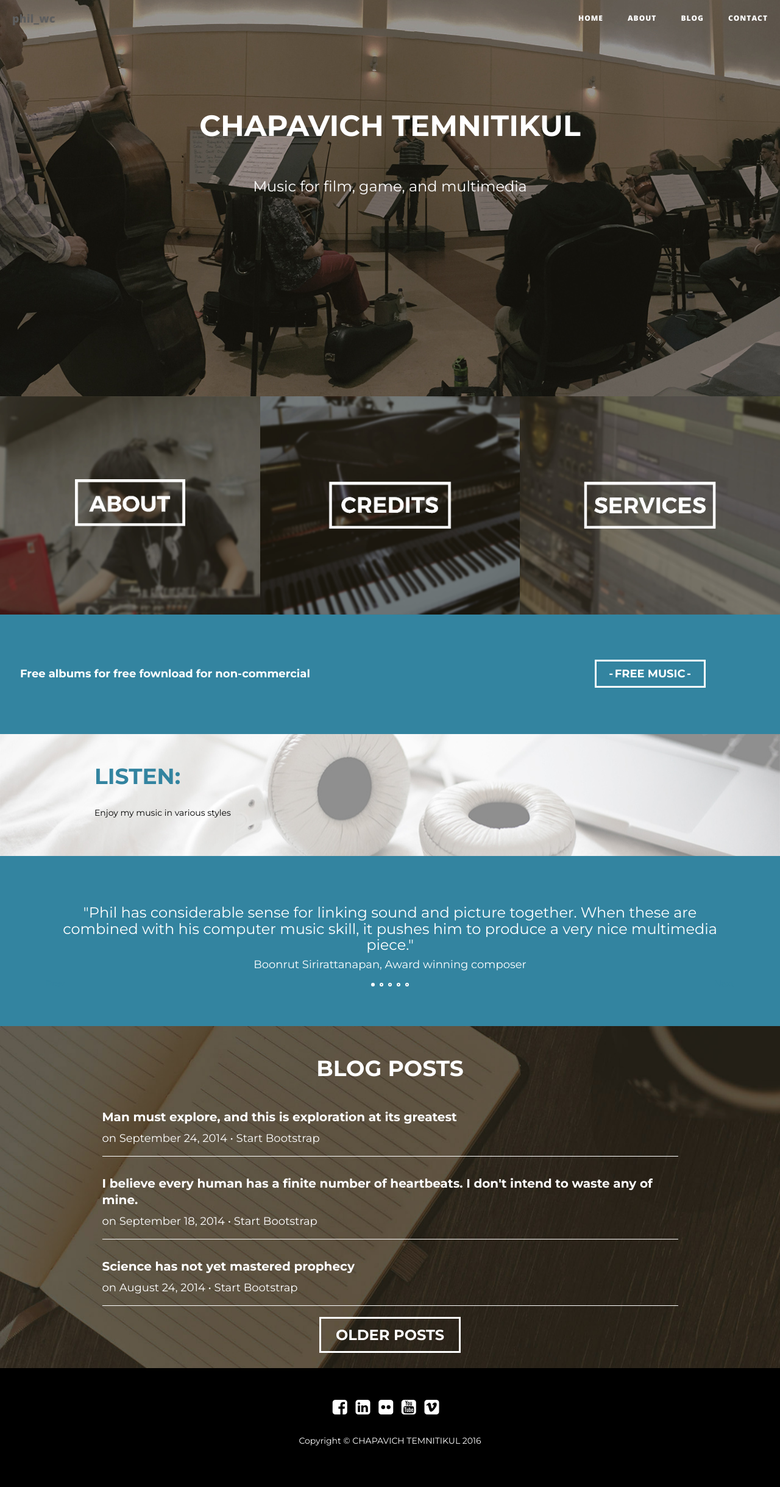
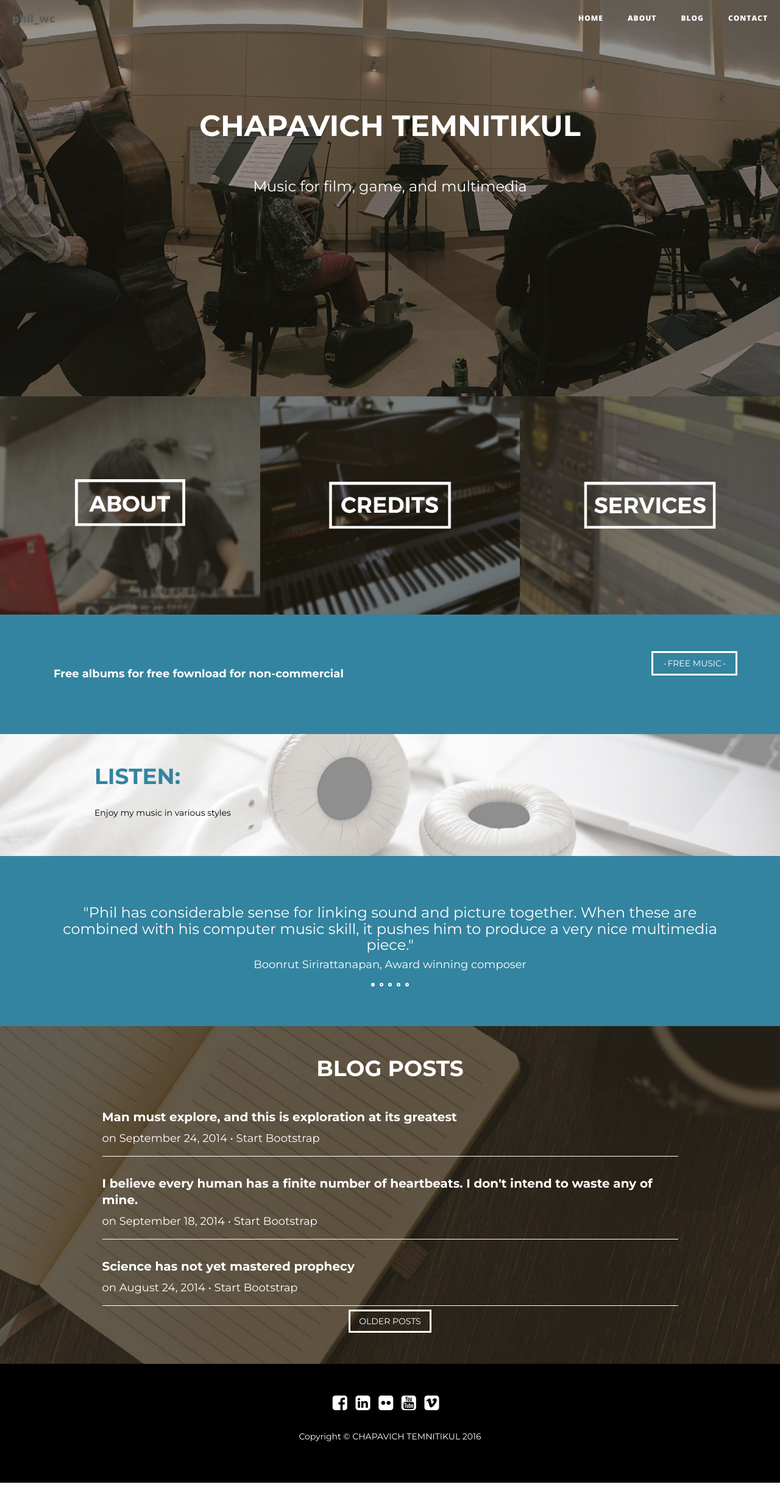
Before and after one commit to phil-wc/phil-wc.github.io, a Jekyll site: the page built from index.html, in a window 1280 px wide. Shown: the whole page at 61% size. Built offline with Jekyll 4.4.1, drawn with Linux system fonts in a browser that asks for light colours; nearby versions of some CDN libraries; the list of posts is cut into pages by our own code.

Commit message:
setup new buttons markup and layout, with hidden on different size

```diff
--- a/_includes/home/music.html
+++ b/_includes/home/music.html
@@ -1,10 +1,17 @@
-<div class="container-fluid">
-  <div class="row">
-    <div class="col-lg-8 col-md-8 col-sm-6 col-xs-12">
+<div class="container">
+  <div class="row hidden-lg hidden-md text-center">
+    <div class="col-lg-10 col-md-10 col-sm-6 col-xs-12">
       <h4 class="description">Free albums for free fownload for non-commercial</h4>
     </div>
-    <div class="col-lg-4 col-md-4 col-sm-6 col-xs-12">
-      <h4><a class="button-solid" href="{{ site.baseurl }}/albums">&thinsp;-&thinsp;FREE MUSIC&thinsp;-&thinsp;</a></h4>
+
+    <div class="col-lg-2 col-md-2 col-sm-6 col-xs-12">
+      <a class="button-solid" href="{{ site.baseurl }}/albums">&thinsp;-&thinsp;FREE MUSIC&thinsp;-&thinsp;</a>
+    </div>
+  </div>
+  <div class="row hidden-sm hidden-xs">
+    <div class="col-lg-12 col-md-12 col-sm-12 col-xs-12">
+      <h4 class="description pull-left">Free albums for free fownload for non-commercial</h4>
+      <a class="button-solid pull-right" href="{{ site.baseurl }}/albums">&thinsp;-&thinsp;FREE MUSIC&thinsp;-&thinsp;</a>
     </div>
   </div>
 </div>
--- a/_includes/home/posts.html
+++ b/_includes/home/posts.html
@@ -4,7 +4,7 @@
   </div>
 
   {% for post in paginator.posts limit:3 %}
-    <div class=" row">
+    <div class="row">
       <div class="col-lg-10 col-lg-offset-1 col-md-10 col-md-offset-1">
         <div class="post-item">
           <h6><a class="post-title" href="{{ post.url }}">{{ post.title }}</a></h6>
@@ -18,7 +18,10 @@
   {% endfor %}
 
 <!-- more posts -->
-  <div class="button-center-container text-center">
+  <!-- <div class="button-center-container text-center">
     <h3><a class="button-solid" href="{{ site.baseurl }}/blog">OLDER POSTS</a></h3>
+  </div> -->
+  <div class="section-title text-center">
+    <a class="button-solid" href="{{ site.baseurl }}/blog">OLDER POSTS</a>
   </div>
 </div>
```
